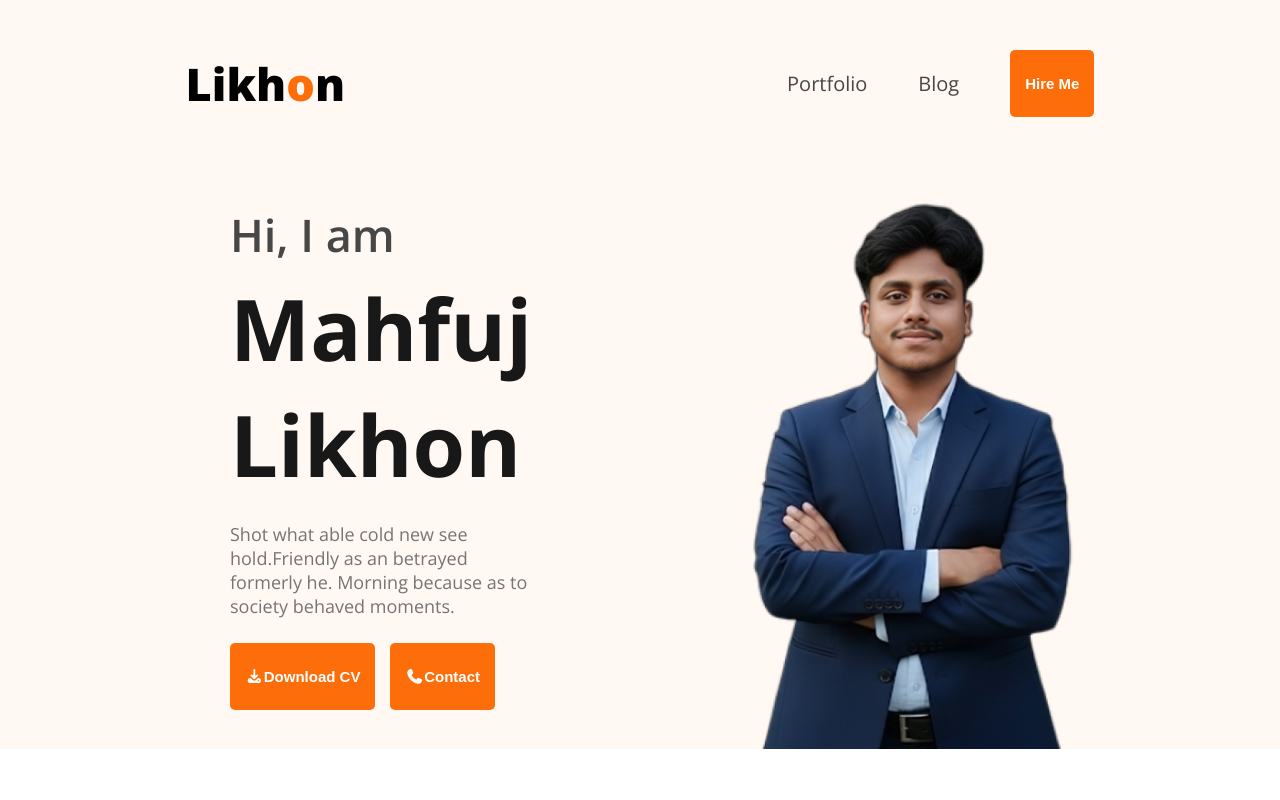
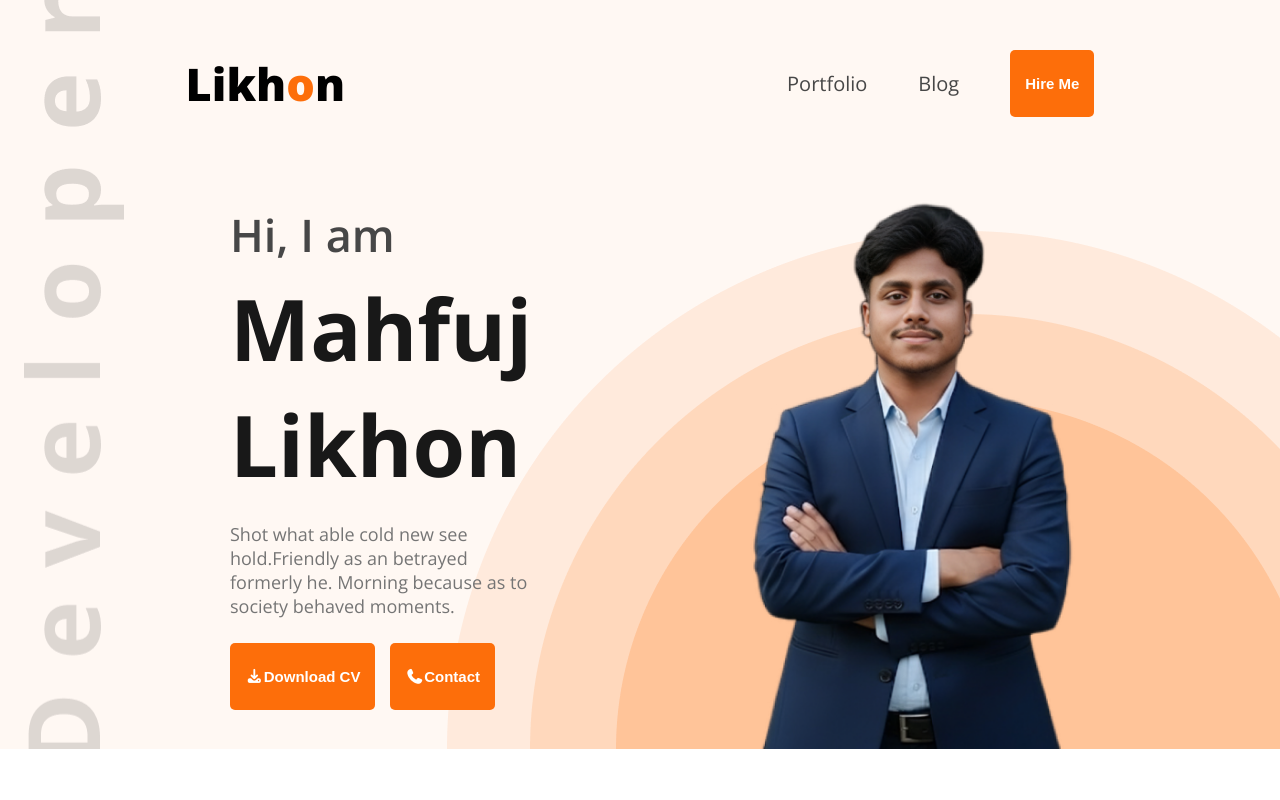
Before and after one commit to likhoncodexx/my-first-webpage, a plain HTML site: page index.html in a window 1280 px wide. Shown: the top 800 px of the page. Drawn offline with nearby package versions, Linux system fonts and the light colour scheme; the site is published under a folder, as on GitHub Pages, so addresses that start at the root find nothing.

```diff
--- a/styles/portfolio.css
+++ b/styles/portfolio.css
@@ -42,7 +42,7 @@
 }
 header{
     background-color: #FFF8F3;
-    background: url("/images/developer.png") , url("/images/header_bg.png"), #FFF8F3;
+    background: url("../images/developer.png") , url("../images/header_bg.png"), #FFF8F3;
     background-position: 24px -5px,bottom right;
     background-repeat: no-repeat;
     padding-top: 50px;
```
